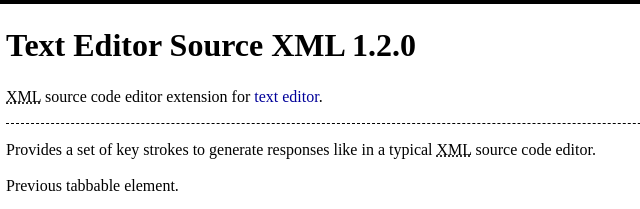
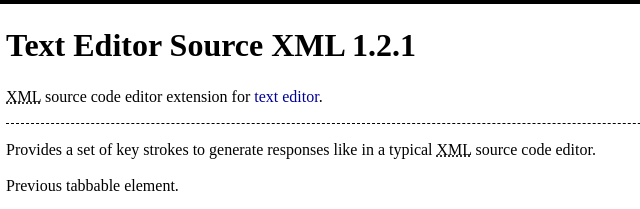
Before and after one commit to taufik-nurrohman/text-editor.source-x-m-l, a website: page index.html in a window 1280 px wide. Shown: the top 209 px of the page, 284-924 px from the left. Drawn offline with Linux system fonts and the light colour scheme; files whose address does not match are found by name.

Commit message:
Maintenance

```diff
--- a/index.html
+++ b/index.html
@@ -4,7 +4,7 @@
     <meta charset="utf-8">
     <meta content="width=device-width" name="viewport">
     <meta content="Provides a set of key strokes to generate responses like in a typical XML source code editor." name="description">
-    <title>Text Editor Source XML 1.2.0</title>
+    <title>Text Editor Source XML 1.2.1</title>
     <style>
       * {
         box-sizing: border-box;
@@ -81,7 +81,7 @@
   </head>
   <body>
     <header>
-      <h1>Text Editor Source XML 1.2.0</h1>
+      <h1>Text Editor Source XML 1.2.1</h1>
       <p><abbr title="Extensible Markup Language">XML</abbr> source code editor extension for <a href="../text-editor/index.html">text editor</a>.</p>
       <hr>
       <p>Provides a set of key strokes to generate responses like in a typical <abbr title="Extensible Markup Language">XML</abbr> source code editor.</p>
--- a/package.json
+++ b/package.json
@@ -10,7 +10,7 @@
     "@taufik-nurrohman/pattern": "^0.1.7",
     "@taufik-nurrohman/text-editor": "^3.3.9",
     "@taufik-nurrohman/text-editor.history": "^2.1.11",
-    "@taufik-nurrohman/text-editor.source": "^2.2.0",
+    "@taufik-nurrohman/text-editor.source": "^2.2.1",
     "@taufik-nurrohman/to": "^0.0.18"
   },
   "description": "Provides a set of key strokes to generate responses like in a typical XML source code editor.",
@@ -54,5 +54,5 @@
     "pack": "pack --clean=false --from=.github/source --js-format=umd --js-name=TE.SourceXML --js-top='%(js.license)' --mjs=true --to=."
   },
   "type": "module",
-  "version": "1.2.0"
+  "version": "1.2.1"
 }
```
